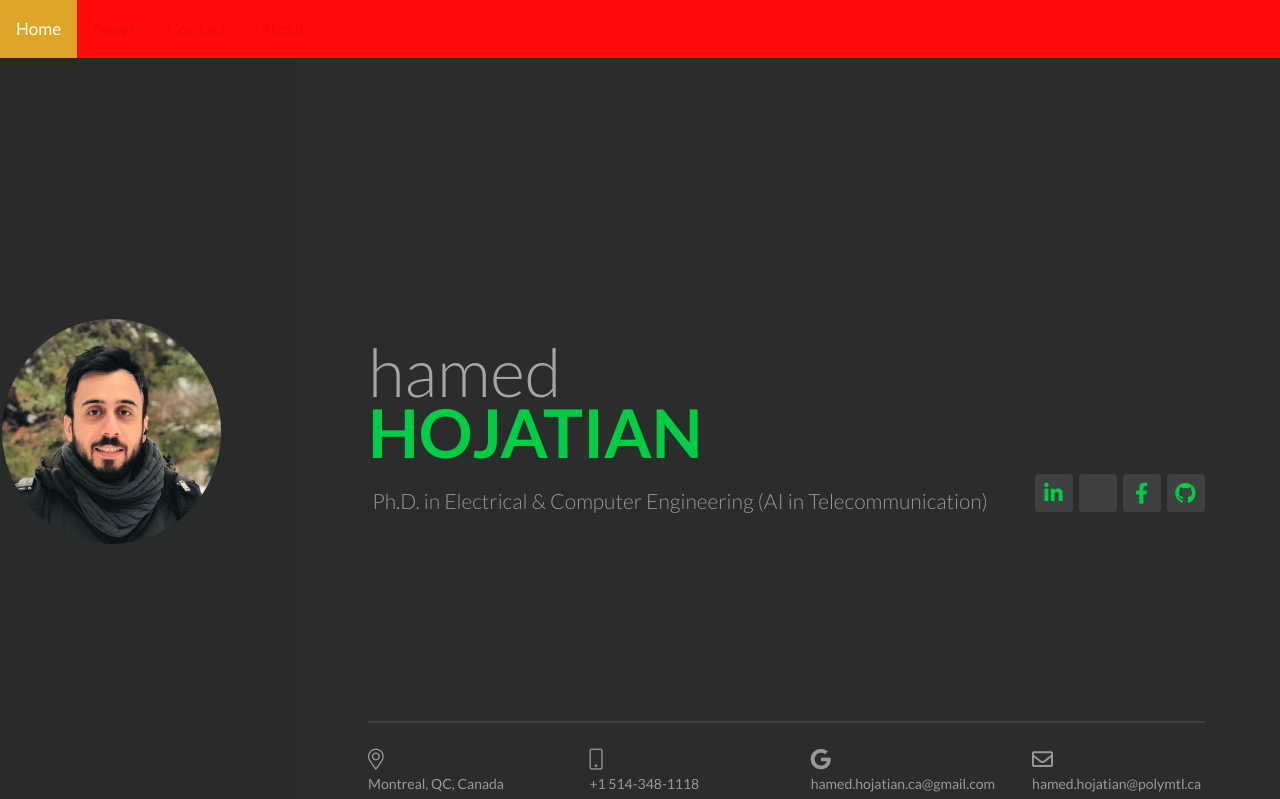
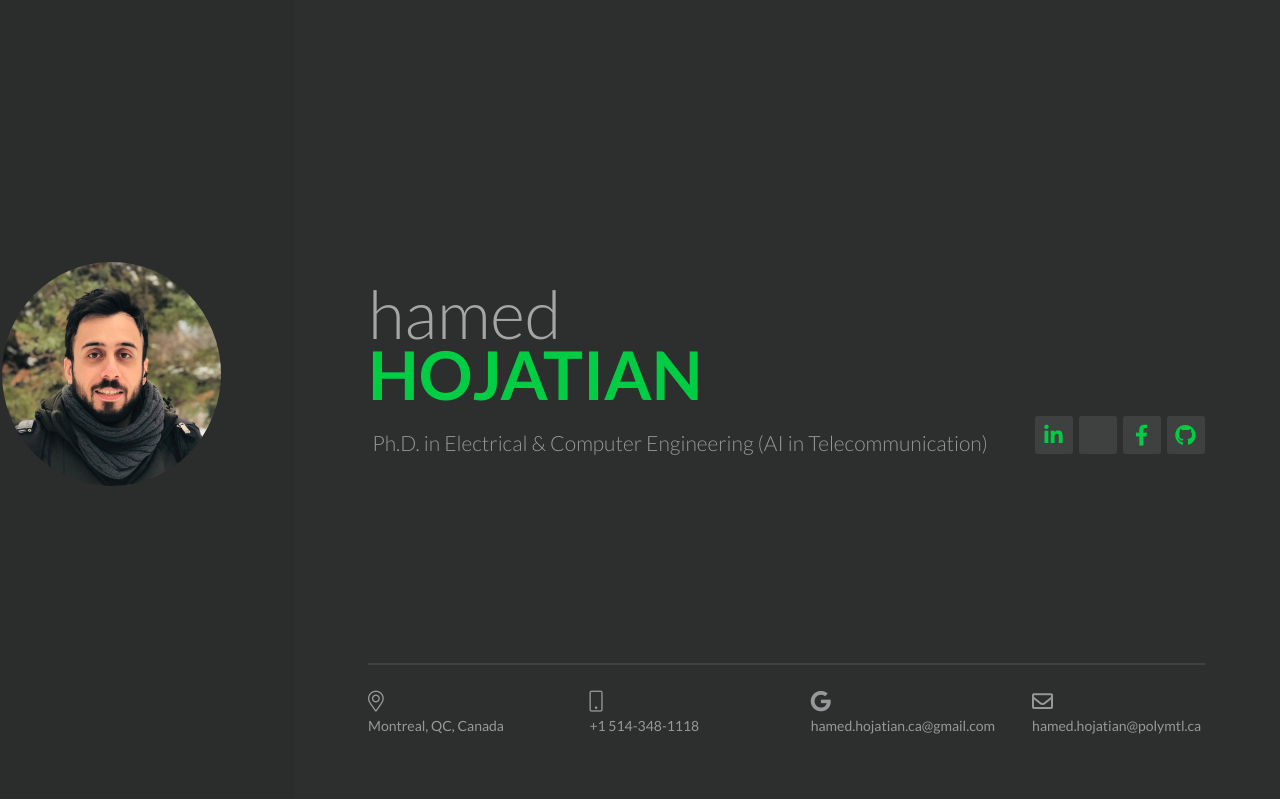
Before and after one commit to HamedHojatian/hamedhojatian.github.io, a PHP site: page / in a window 1280 px wide. Shown: the top 799 px of the page. Run offline with PHP 8.4, Linux system fonts and the light colour scheme; some web fonts are replaced.

Commit message:
bar deletion

```diff
--- a/assets/css/custom.css
+++ b/assets/css/custom.css
@@ -32,30 +32,3 @@
     }
 
 }
-
-.topnav {
-    background-color: rgb(255, 9, 9);
-    overflow: hidden;
-  }
-
-  /* Style the links inside the navigation bar */
-  .topnav a {
-    float: left;
-    color: #ec0a0a;
-    text-align: center;
-    padding: 14px 16px;
-    text-decoration: none;
-    font-size: 17px;
-  }
-
-  /* Change the color of links on hover */
-  .topnav a:hover {
-    background-color: rgb(240, 13, 13);
-    color: black;
-  }
-
-  /* Add a color to the active/current link */
-  .topnav a.active {
-    background-color: rgb(223, 164, 39);
-    color: white;
-  }
--- a/index.html
+++ b/index.html
@@ -63,14 +63,6 @@
         </div>
 
         <div class="c-main-container  js-main-container">
-
-        <div class="topnav">
-            <a class="active" href="#home">Home</a>
-            <a href="#news">News</a>
-            <a href="#contact">Contact</a>
-            <a href="#about">About</a>
-        </div>
-
 
 
             <!-- ################################ -->
```
